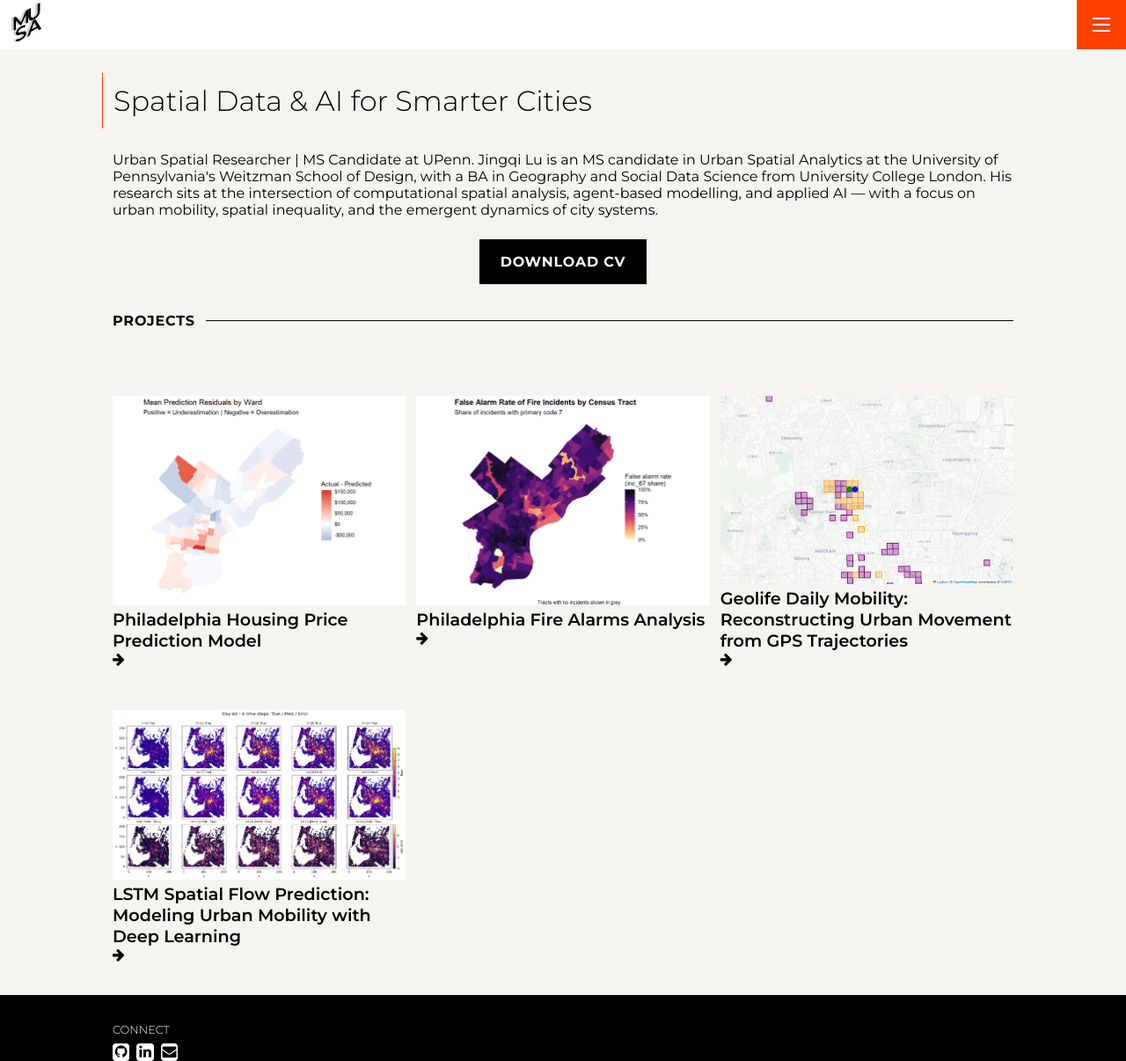
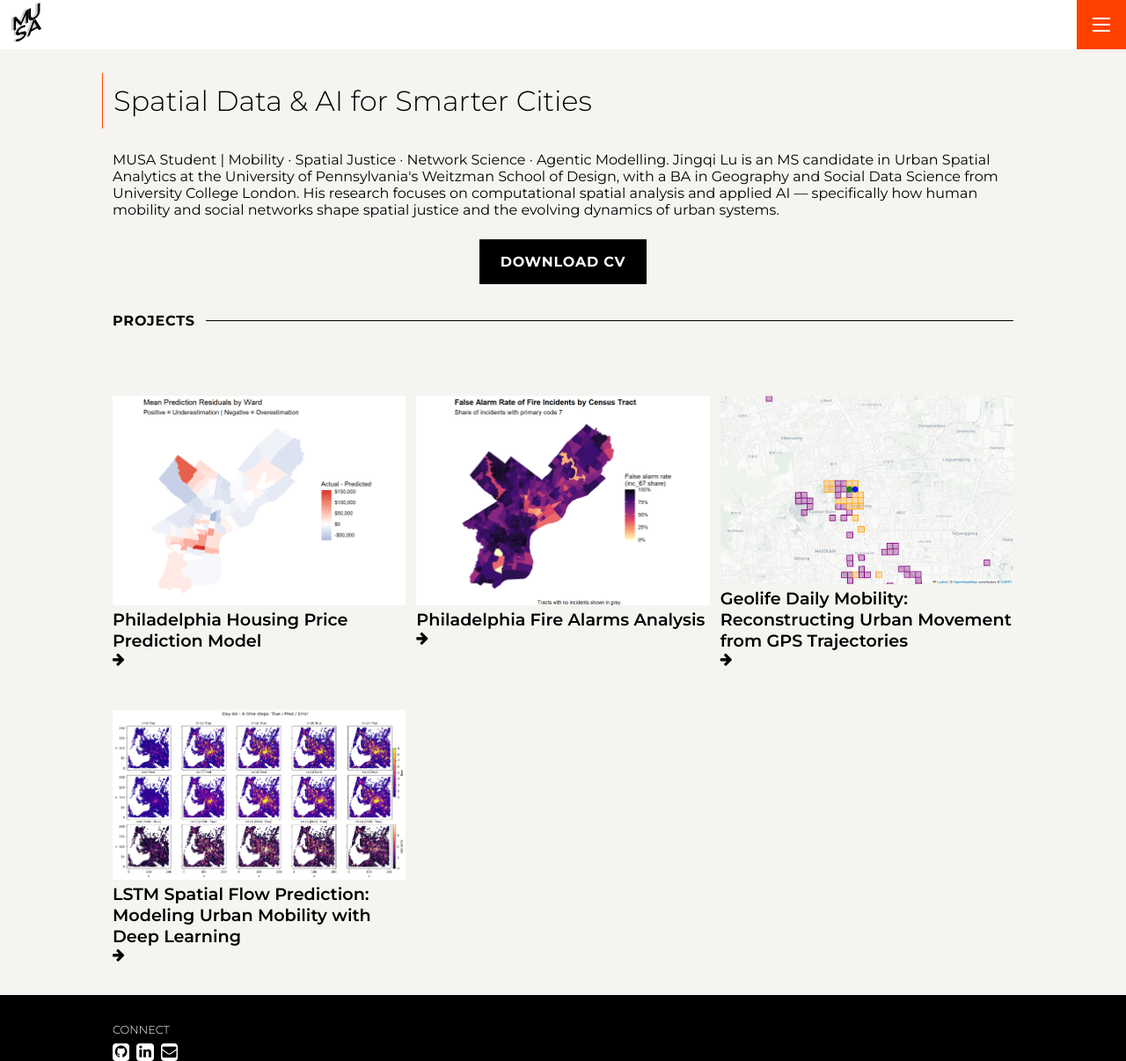
Before and after one commit to lluluciano0505/luciano_musa, a Jekyll site: the page built from index.md, in a window 1280 px wide and 1206 px high. Shown: the whole window at 88% size. Built offline with Jekyll 4.4.1, drawn with Linux system fonts in a browser that asks for light colours.

Commit message:
update yml

```diff
--- a/_data/settings.yml
+++ b/_data/settings.yml
@@ -5,7 +5,7 @@ logo: '/assets/img/musa-logo.png'
 
 intro_title: Spatial Data & AI for Smarter Cities
 intro_text: |
-  Urban Spatial Researcher | MS Candidate at UPenn. Jingqi Lu is an MS candidate in Urban Spatial Analytics at the University of Pennsylvania's Weitzman School of Design, with a BA in Geography and Social Data Science from University College London. His research sits at the intersection of computational spatial analysis, agent-based modelling, and applied AI — with a focus on urban mobility, spatial inequality, and the emergent dynamics of city systems.
+  MUSA Student | Mobility · Spatial Justice · Network Science · Agentic Modelling. Jingqi Lu is an MS candidate in Urban Spatial Analytics at the University of Pennsylvania's Weitzman School of Design, with a BA in Geography and Social Data Science from University College London. His research focuses on computational spatial analysis and applied AI — specifically how human mobility and social networks shape spatial justice and the evolving dynamics of urban systems.
 
 resume: '/assets/files/CV_Jingqi.pdf'
 resume_link_title: Download CV
```
Also changed, not shown: 4 other files.
